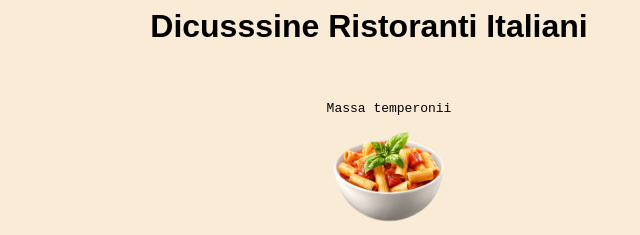
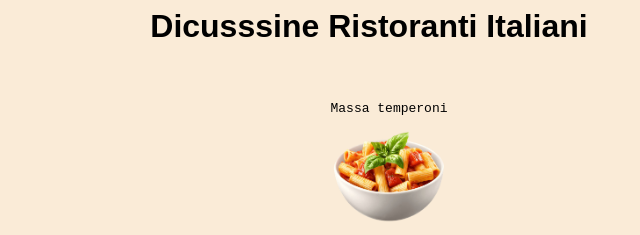
Before and after one commit to felipeebling/gitSite, a plain HTML site: page index.html in a window 1280 px wide. Shown: the top 235 px of the page, 271-911 px from the left. Drawn offline with Linux system fonts and the light colour scheme.

Commit message:
temperonii is temperoni now

```diff
--- a/index.html
+++ b/index.html
@@ -18,7 +18,7 @@
         <ul>
 
             <div id="img">
-                <li>Massa temperonii</li>
+                <li>Massa temperoni</li>
                 <img width=20% src="assets/massa.png" alt="massa de peperoni">
 
                 <li>Farofini italianini </li>
```
